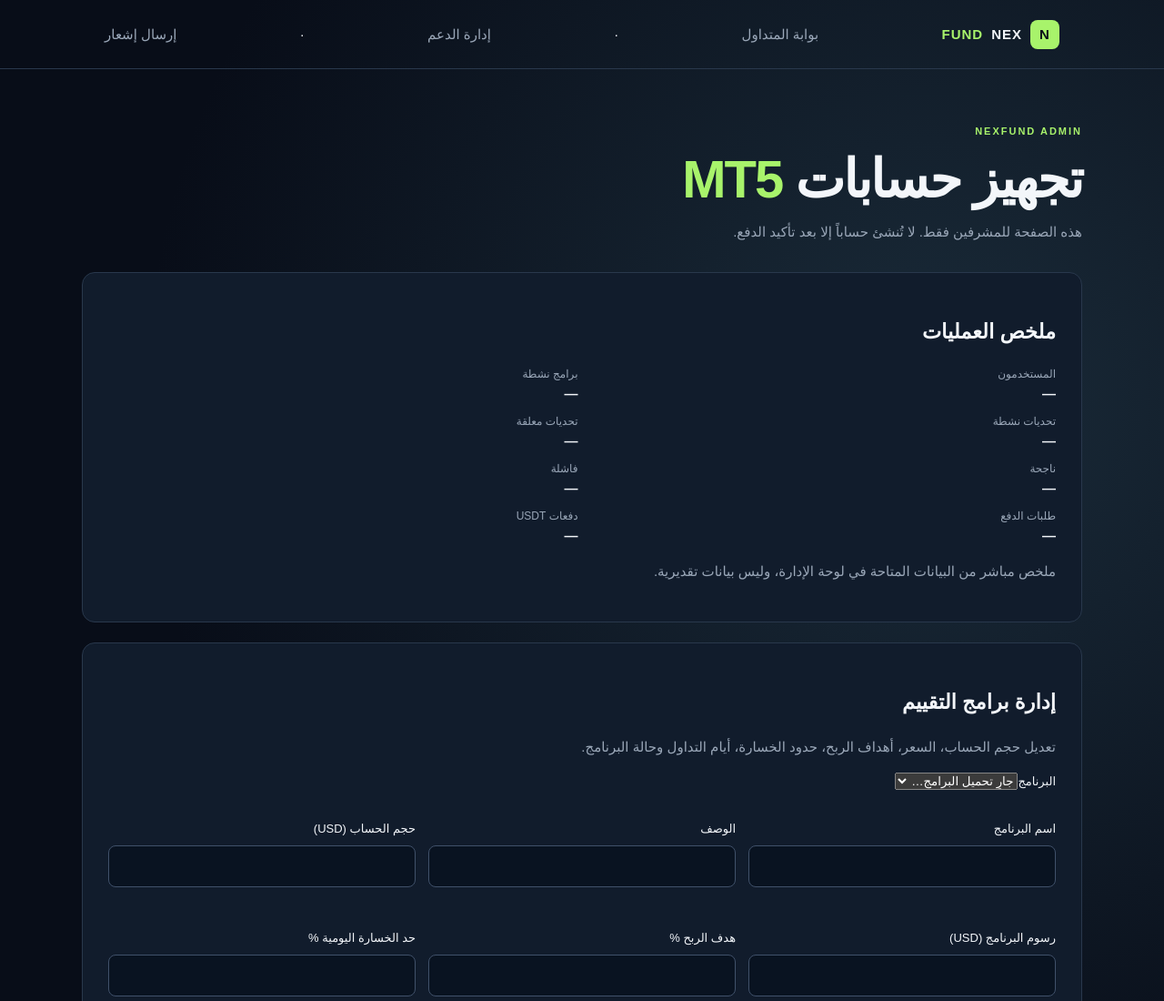
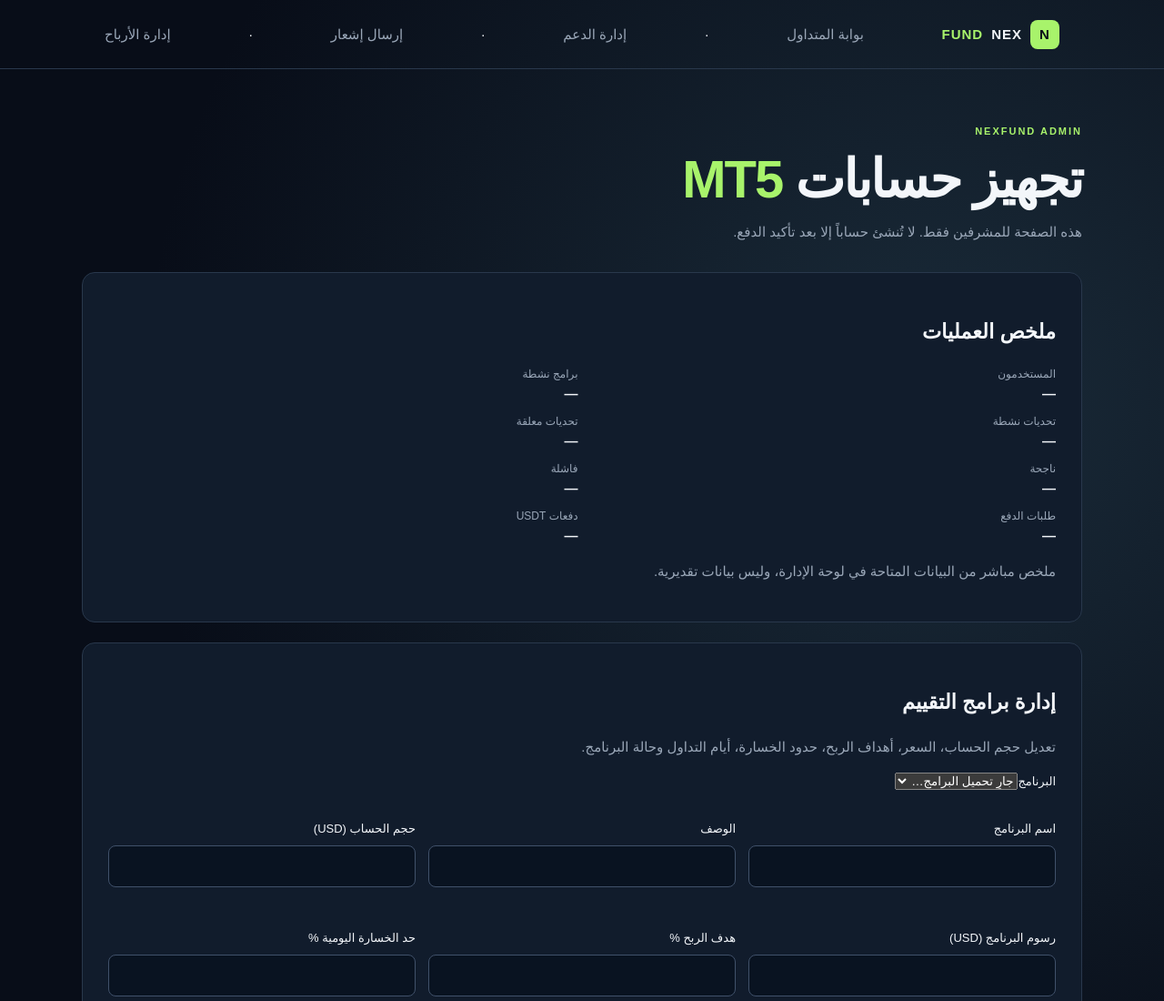
Before and after one commit to lhadjbenfadda8-blip/NEXFUND, a plain HTML site: page public/admin/index.html in a window 1280 px wide. Shown: the top 1100 px of the page at 91% size. Drawn offline with Linux system fonts and the light colour scheme.

Commit message:
Link payout review in admin dashboard

```diff
--- a/public/admin/index.html
+++ b/public/admin/index.html
@@ -7,7 +7,7 @@
 <script src="/admin/admin.js?v=admin-kpi-01" defer></script>
 </head>
 <body class="admin-body">
-<header class="top"><a class="brand" href="/"><span class="mark">N</span>NEX<span>FUND</span></a><a href="/app/">بوابة المتداول</a> · <a href="/admin/support.html">إدارة الدعم</a> · <a href="/admin/notifications.html">إرسال إشعار</a></header>
+<header class="top"><a class="brand" href="/"><span class="mark">N</span>NEX<span>FUND</span></a><a href="/app/">بوابة المتداول</a> · <a href="/admin/support.html">إدارة الدعم</a> · <a href="/admin/notifications.html">إرسال إشعار</a> · <a href="/admin/payouts.html">إدارة الأرباح</a></header>
 <main class="wrap">
 <section class="intro"><p class="eyebrow">NEXFUND ADMIN</p><h1>تجهيز حسابات <span>MT5</span></h1><p class="sub">هذه الصفحة للمشرفين فقط. لا تُنشئ حساباً إلا بعد تأكيد الدفع.</p></section>
 <section class="panel"><h2>ملخص العمليات</h2><div class="program-stats" id="adminKpis"><span>المستخدمون<b id="kpiUsers">—</b></span><span>برامج نشطة<b id="kpiPrograms">—</b></span><span>تحديات نشطة<b id="kpiActive">—</b></span><span>تحديات معلقة<b id="kpiPending">—</b></span><span>ناجحة<b id="kpiPassed">—</b></span><span>فاشلة<b id="kpiFailed">—</b></span><span>طلبات الدفع<b id="kpiOrders">—</b></span><span>دفعات USDT<b id="kpiPayments">—</b></span></div><p class="sub">ملخص مباشر من البيانات المتاحة في لوحة الإدارة، وليس بيانات تقديرية.</p></section>
```
